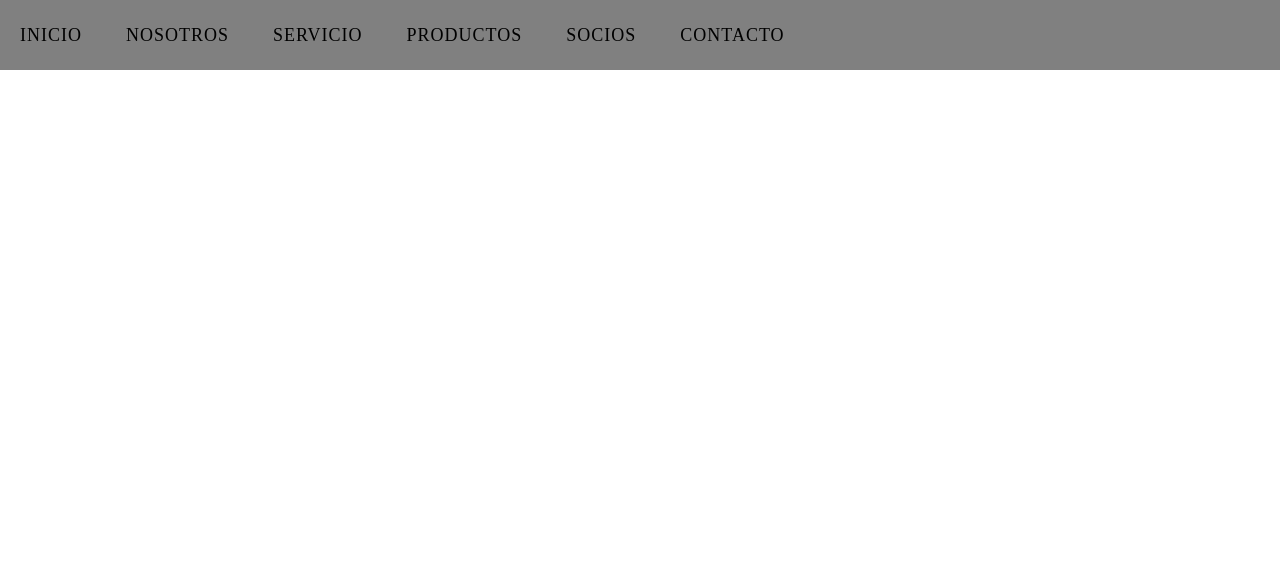
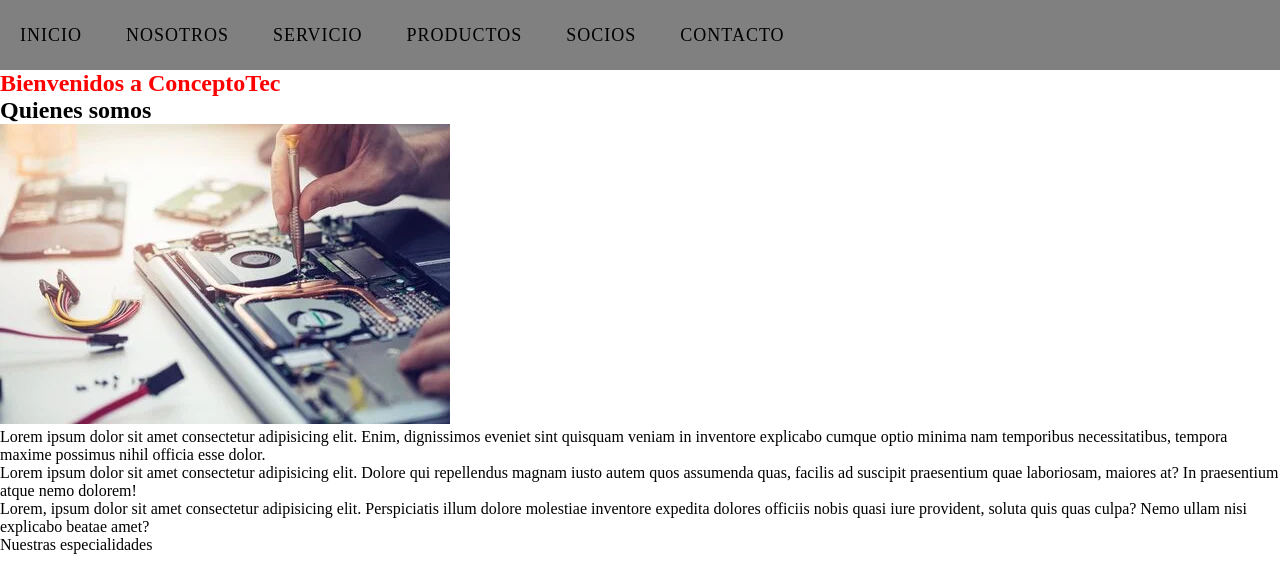
Before and after one commit to Ivam29g/proyectofinal_Gomez, a website: page index.html in a window 1280 px wide. Shown: the part 233-800 px from the top of the page. Drawn offline with Linux system fonts and the light colour scheme.

Commit message:
agrego seccion de Bienvenidos y de quienes somos, agrego nueva imagen en la carpeta img

```diff
--- a/index.html
+++ b/index.html
@@ -5,6 +5,7 @@
     <meta charset="UTF-8">
     <meta http-equiv="X-UA-Compatible" content="IE=edge">
     <meta name="viewport" content="width=device-width, initial-scale=1.0">
+    <link rel="icon" type="favicon/x-iocn" href="./assets/img/favicon.ico">
     <link rel="stylesheet" href="./css/style.css">
     <title>Conceptotec</title>
 </head>
@@ -14,19 +15,52 @@
         <nav id="menu">
             <img src="./assets/img/logotipo.png" alt="logo de la empresa">
             <ul>
-                <li><a href="#">INICIO</a></li>
-                <li><a href="#">NOSOTROS</a></li>
-                <li><a href="#">SERVICIO</a></li>
-                <li><a href="#">PRODUCTOS</a></li>
-                <li><a href="#">SOCIOS</a></li>
-                <li><a href="#">CONTACTO</a></li>
+                <li><a href="index.html">INICIO</a></li>
+                <li><a href="#nosotros">NOSOTROS</a></li>
+                <li><a href="#servicio">SERVICIO</a></li>
+                <li><a href="#productos">PRODUCTOS</a></li>
+                <li><a href="#socios">SOCIOS</a></li>
+                <li><a href="#contacto">CONTACTO</a></li>
             </ul>
         </nav>
-    </div>
-      </header>
+    </header>
 
     <main>
+        <section>
+            <h1>Bienvenidos a ConceptoTec</h1>
+        </section>
 
+        <section>
+            <h2>Quienes somos</h2>
+            <div>
+                <div>
+                    <img src="./assets/img/servicio_tecnicoi.webp" alt="imagen sercicio tecnico">
+                </div>
+                <div>
+                    <p>
+                        Lorem ipsum dolor sit amet consectetur adipisicing elit. Enim, dignissimos eveniet sint quisquam
+                        veniam in inventore explicabo cumque optio minima nam temporibus necessitatibus, tempora maxime
+                        possimus nihil officia esse dolor.
+                    </p>
+                    <p>
+                        Lorem ipsum dolor sit amet consectetur adipisicing elit. Dolore qui repellendus magnam iusto
+                        autem quos assumenda quas, facilis ad suscipit praesentium quae laboriosam, maiores at? In
+                        praesentium atque nemo dolorem!
+                    </p>
+                    <p>
+                        Lorem, ipsum dolor sit amet consectetur adipisicing elit. Perspiciatis illum dolore molestiae
+                        inventore expedita dolores officiis nobis quasi iure provident, soluta quis quas culpa? Nemo
+                        ullam nisi explicabo beatae amet?
+                    </p>
+                </div>
+            </div>
+        </section>
+
+        <section>
+            <p>
+                Nuestras especialidades
+            </p>
+        </section>
     </main>
 
 
```
Also changed, not shown: assets/img/favicon.ico (added), assets/img/servicio_tecnicoi.webp (added).
